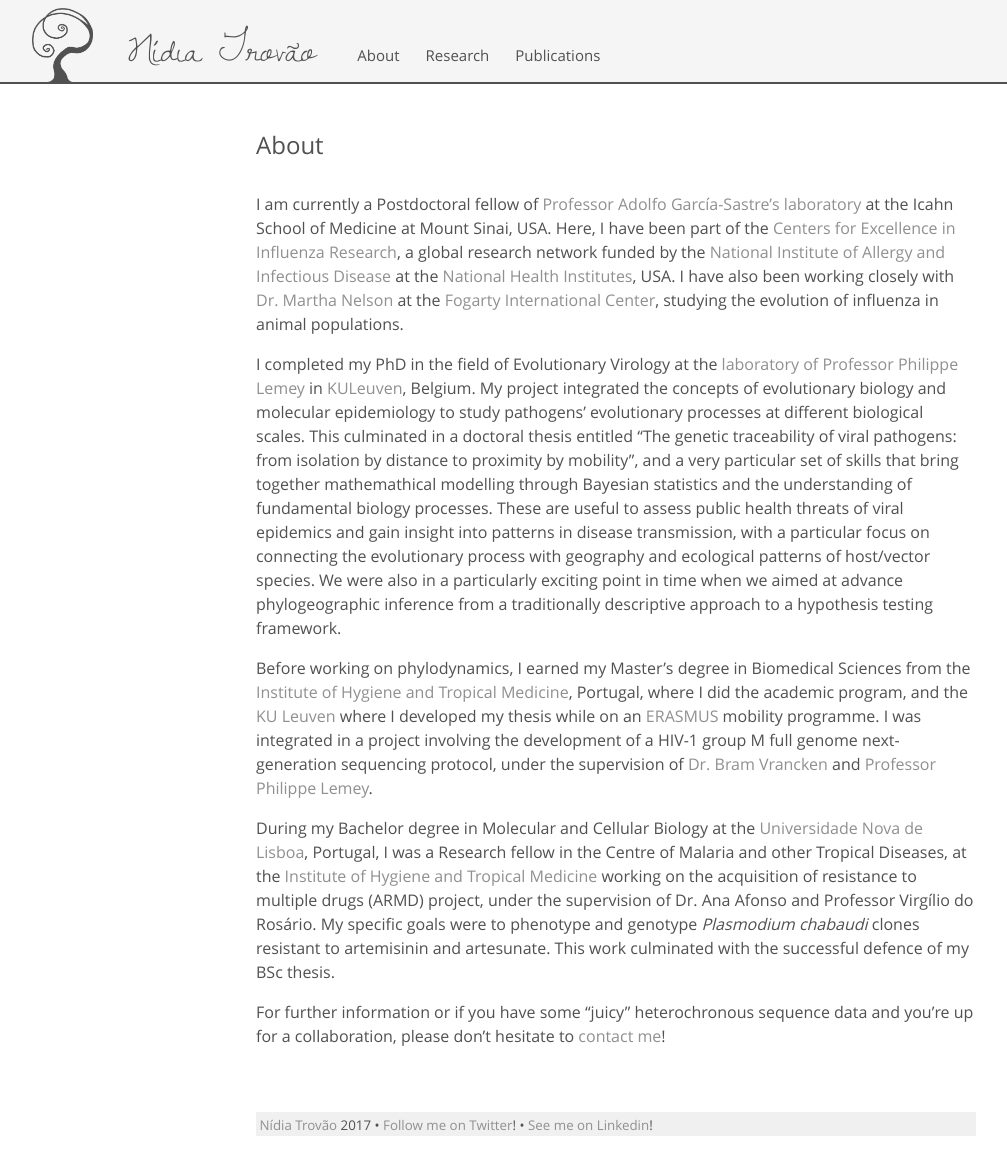
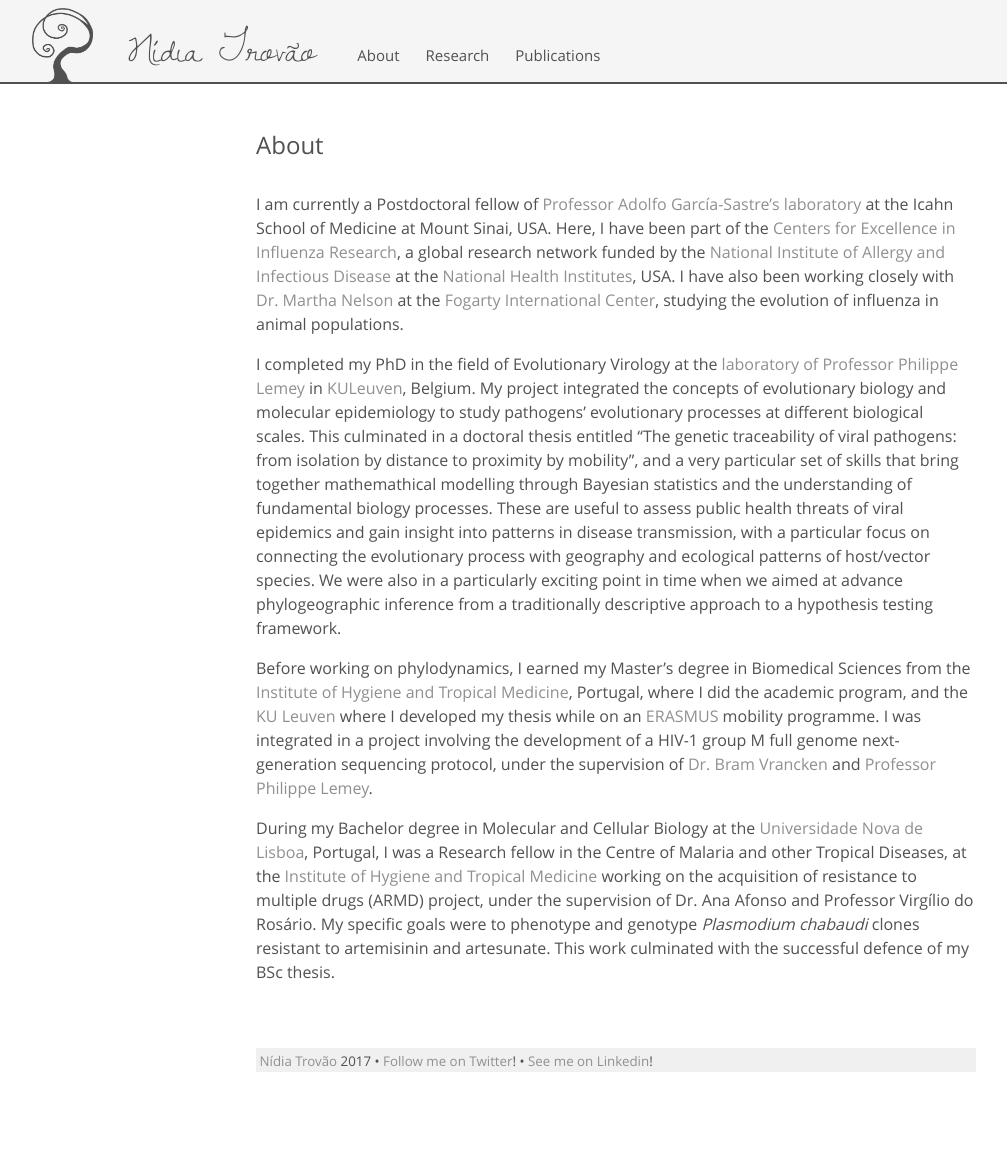
Before and after one commit to nidiatrovao/nidiatrovao.github.io, a Jekyll site: the page built from about.md, in a window 1280 px wide. Shown: the whole page, without its empty margins (24-1031 px from the left). Built offline with Jekyll 4.4.1, drawn with Linux system fonts in a browser that asks for light colours; after the commit the page ends 1104 px from its top, so only the background shows below that.

Commit message:
Update about.md

```diff
--- a/about.md
+++ b/about.md
@@ -10,6 +10,3 @@ I completed my PhD in the field of Evolutionary Virology at the [laboratory of P
 Before working on phylodynamics, I earned my Master's degree in Biomedical Sciences from the [Institute of Hygiene and Tropical Medicine](http://www.ihmt.unl.pt/), Portugal, where I did the academic program, and the [KU Leuven](http://www.kuleuven.be/english) where I developed my thesis while on an [ERASMUS](https://ec.europa.eu/programmes/erasmus-plus/node_en) mobility programme. I was integrated in a project involving the development of a HIV-1 group M full genome next-generation sequencing protocol, under the supervision of [Dr. Bram Vrancken](https://rega.kuleuven.be/cev/ecv/lab-members/BramVrancken.html) and [Professor Philippe Lemey](https://rega.kuleuven.be/cev/ecv/lab-members/PhilippeLemey.html).
 
 During my Bachelor degree in Molecular and Cellular Biology at the [Universidade Nova de Lisboa](http://www.unl.pt/en/), Portugal, I was a Research fellow in the Centre of Malaria and other Tropical Diseases, at the [Institute of Hygiene and Tropical Medicine](http://www.ihmt.unl.pt/) working on the acquisition of resistance to multiple drugs (ARMD) project, under the supervision of Dr. Ana Afonso and Professor Virgílio do Rosário. My specific goals were to phenotype and genotype <i>Plasmodium chabaudi</i> clones resistant to artemisinin and artesunate. This work culminated with the successful defence of my BSc thesis.
-
-
-For further information or if you have some "juicy" heterochronous sequence data and you’re up for a collaboration, please don’t hesitate to <a href="http://www.google.com/recaptcha/mailhide/d?k=01NqppQr6VZzJtBnX1B1RDuw==&amp;c=15YkdRwX0Emp37Odw61dyCyrGOiI_gucHoEuzZzUzks=" onclick="window.open('http://www.google.com/recaptcha/mailhide/d?k\x3d01NqppQr6VZzJtBnX1B1RDuw\x3d\x3d\x26c\x3d15YkdRwX0Emp37Odw61dyCyrGOiI_gucHoEuzZzUzks\x3d', '', 'toolbar=0,scrollbars=0,location=0,statusbar=0,menubar=0,resizable=0,width=500,height=300'); return false;" title="Click to reveal my e-mail address">contact me</a>!
```
